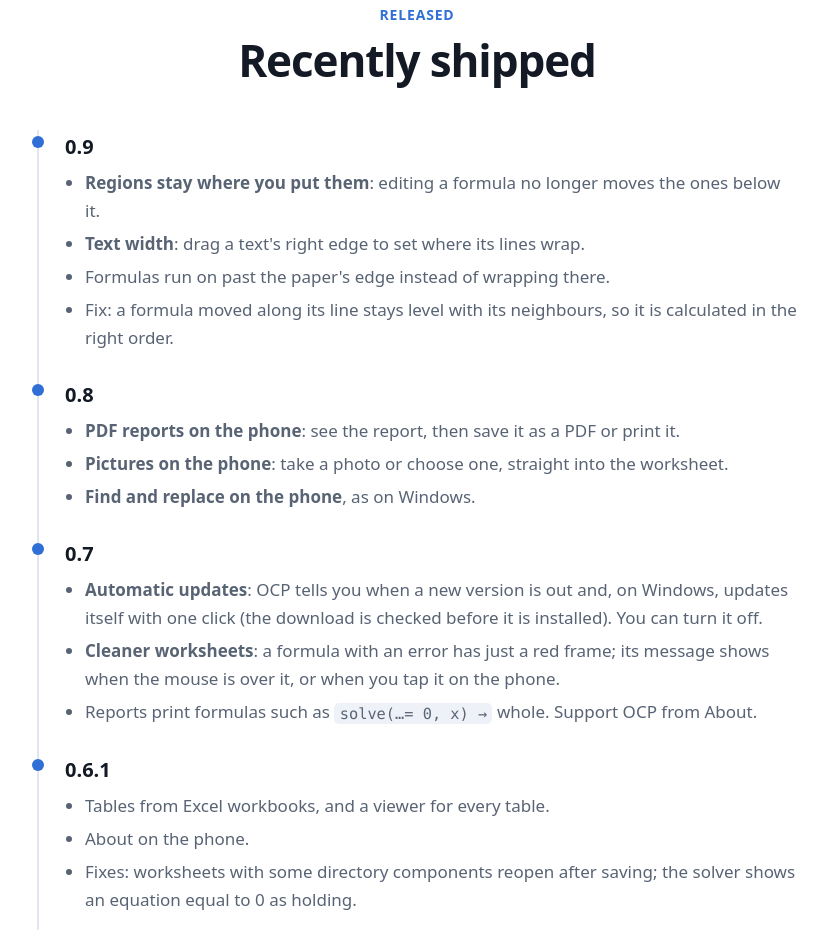
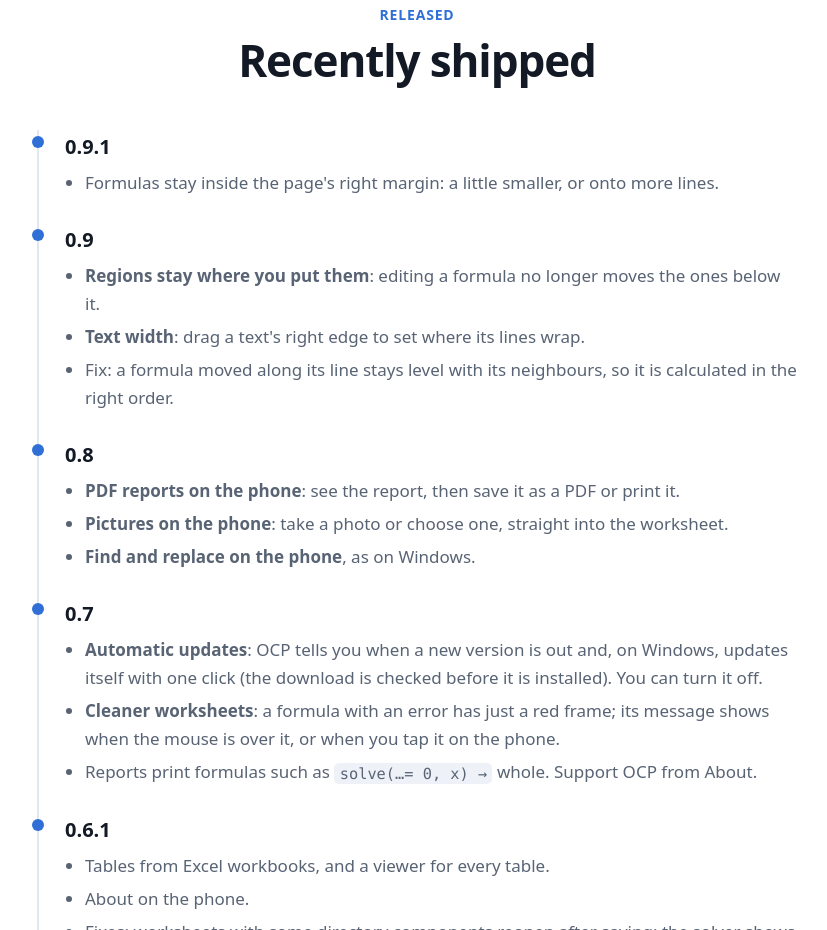
Before and after one commit to opencalculationplatform/opencalculationplatform.github.io, a plain HTML site: page roadmap.html in a window 1280 px wide. Shown: the part 1110-2040 px from the top of the page, without its empty margins (223-1050 px from the left). Drawn offline with Linux system fonts and the light colour scheme.

Commit message:
Roadmap: 0.9.1 shipped

```diff
--- a/roadmap.html
+++ b/roadmap.html
@@ -67,11 +67,16 @@
         <div class="section-head"><p class="kicker">Released</p><h2>Recently shipped</h2></div>
         <div class="timeline">
           <div class="release">
+            <div class="version">0.9.1</div>
+            <ul>
+              <li>Formulas stay inside the page's right margin: a little smaller, or onto more lines.</li>
+            </ul>
+          </div>
+          <div class="release">
             <div class="version">0.9</div>
             <ul>
               <li><strong>Regions stay where you put them</strong>: editing a formula no longer moves the ones below it.</li>
               <li><strong>Text width</strong>: drag a text's right edge to set where its lines wrap.</li>
-              <li>Formulas run on past the paper's edge instead of wrapping there.</li>
               <li>Fix: a formula moved along its line stays level with its neighbours, so it is calculated in the right order.</li>
             </ul>
           </div>
```
